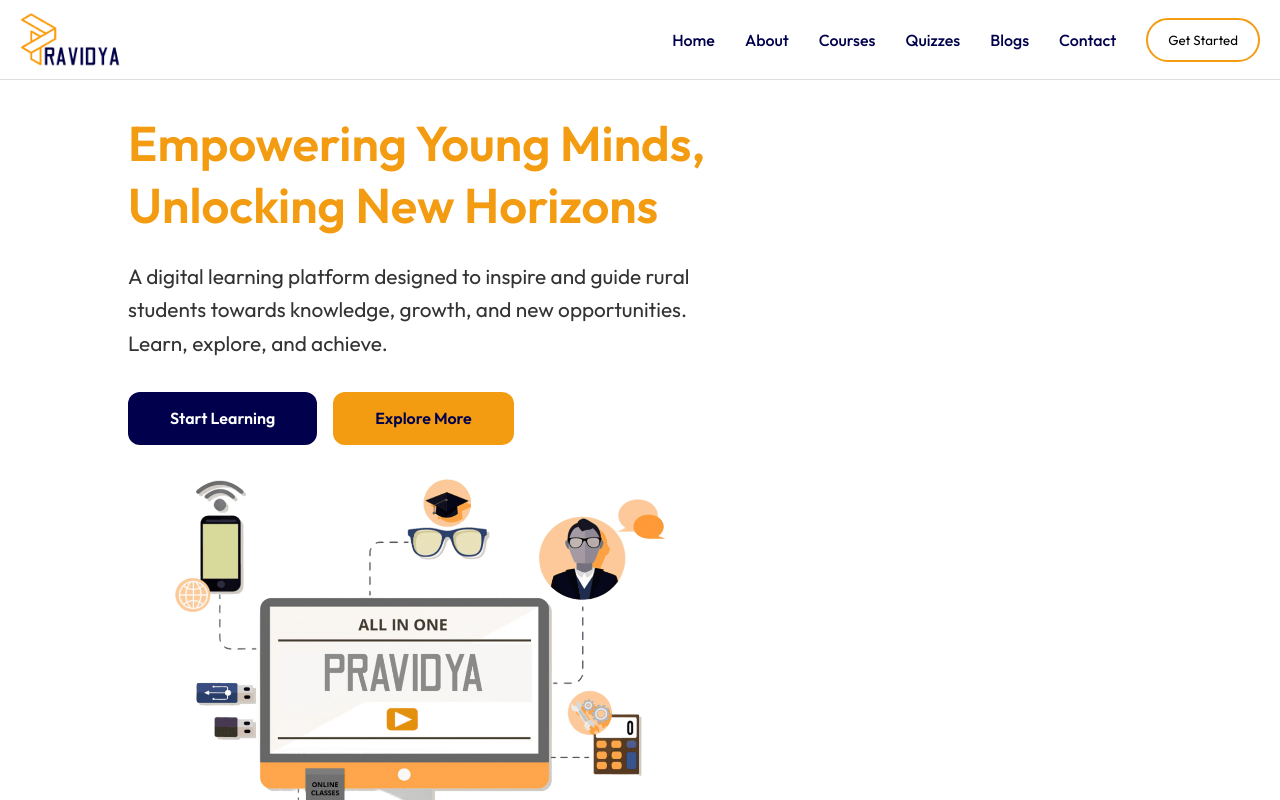
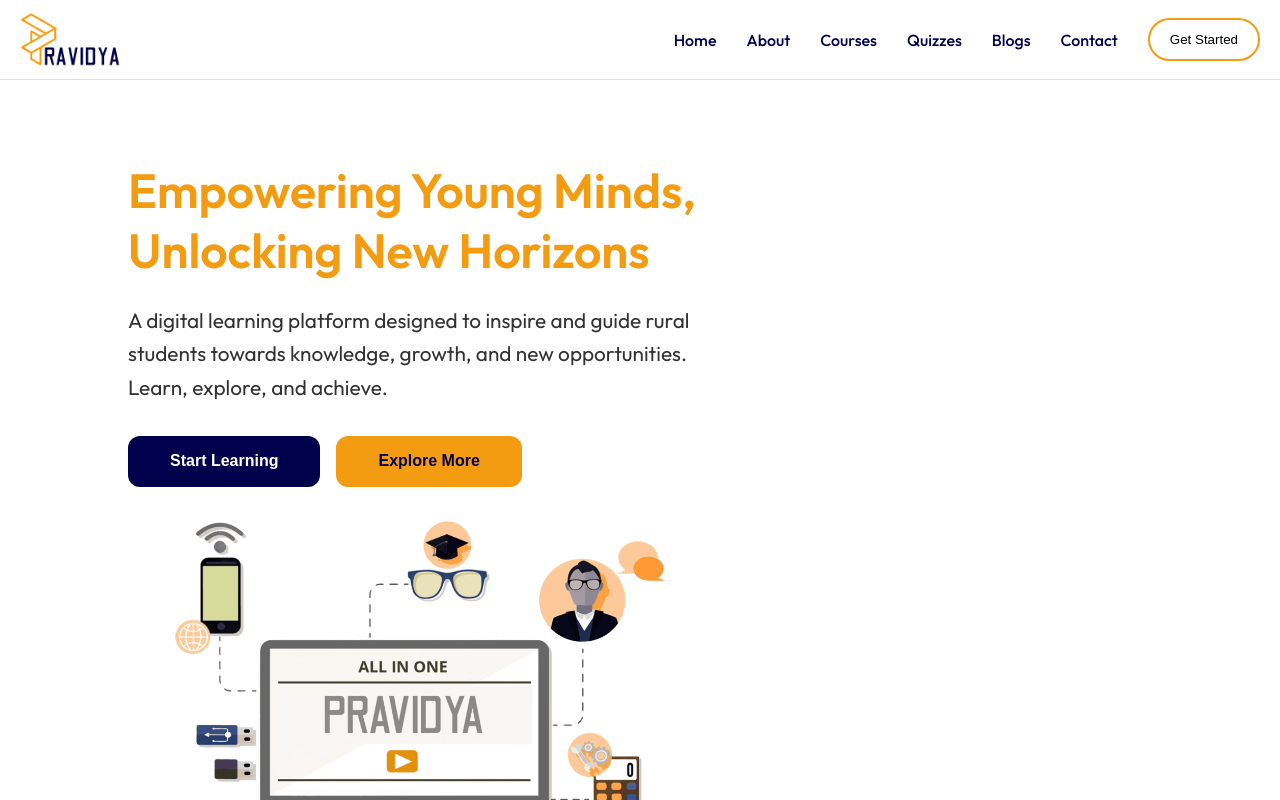
Before and after one commit to Abhishekkunwar77/Pravidya, a React (Vite) app in the folder frontend/: page / in a window 1280 px wide. Shown: the top 800 px of the page. Built offline with nearby package versions, Linux system fonts and the light colour scheme.

Commit message:
added fonts

```diff
--- a/frontend/index.html
+++ b/frontend/index.html
@@ -46,11 +46,11 @@
     />
     <meta name="twitter:image" content="/og-image.png" />
 
-    <!-- Google Fonts (Poppins) -->
-    <link
-      href="https://fonts.googleapis.com/css2?family=Outfit:wght@400;500;600;700&display=swap"
-      rel="stylesheet"
-    />
+  <link
+  href="https://fonts.googleapis.com/css2?family=Outfit:wght@400;500;600;700&display=swap"
+  rel="stylesheet"
+/>
+
 
     <!-- Robots -->
     <meta name="robots" content="index, follow" />
--- a/frontend/src/App.jsx
+++ b/frontend/src/App.jsx
@@ -13,7 +13,6 @@ import Footer from './Components/Footer';
 import LandingPage from './Home/LandingPage/LandingPage.jsx';
 import NewsLetter from './Home/NewsLetter/NewsLetter';
 import HomeContact from './Home/Contact/Contact';
-
 import AboutUs from './Pages/AboutUs/Aboutus';
 import PrivacyPolicy from './Pages/PrivacyPolicy/PrivacyPolicy';
 import OverallDashboard from './Pages/OverallDashboard/OverallDashboard';
--- a/frontend/src/Home/LandingPage/LandingPage.css
+++ b/frontend/src/Home/LandingPage/LandingPage.css
@@ -14,7 +14,7 @@
 }
 
 .landing-subtitle {
-  font-size: 3.05rem;
+  font-size: 3rem;
   font-weight: 600;
   margin-bottom: 1.5rem;
   color: #f39c12;
--- a/frontend/src/index.css
+++ b/frontend/src/index.css
@@ -1,8 +1,9 @@
 html {
   scroll-behavior: smooth;
+  font-family: 'Outfit', sans-serif;
 }
 
-* {
+body {
   margin: 0;
   padding: 0;
   box-sizing: border-box;
```
